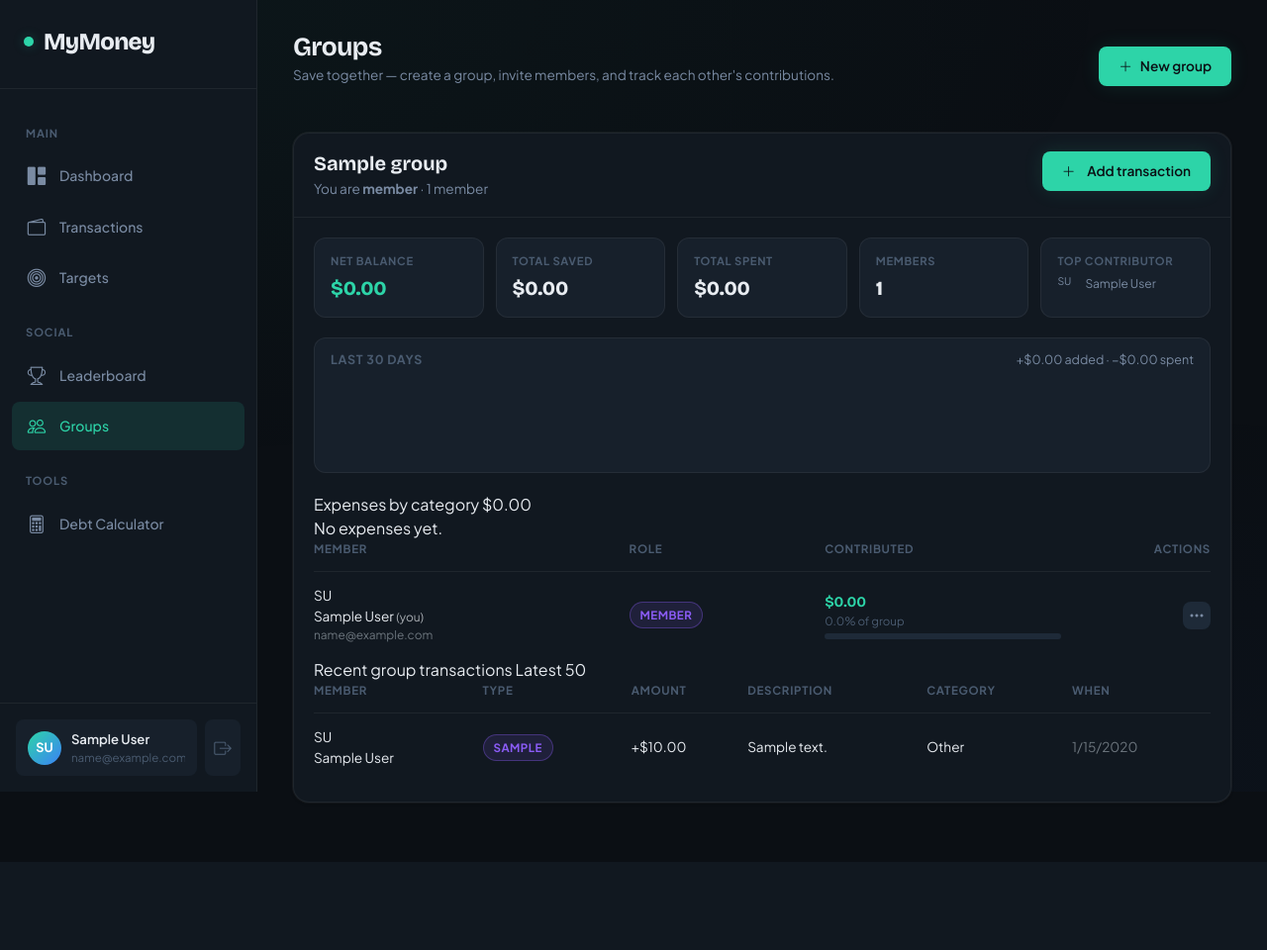
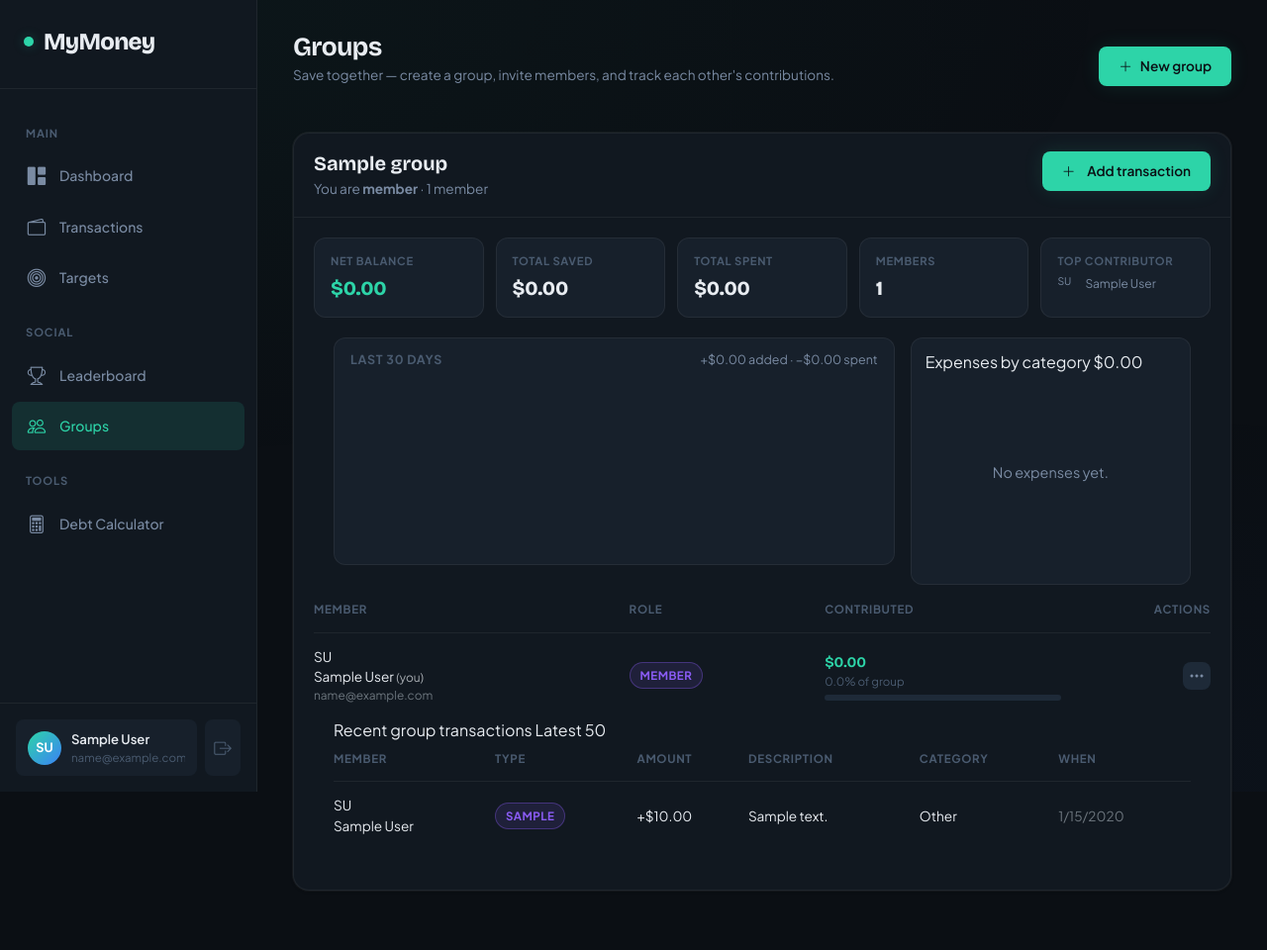
Before and after one commit to Haydosi/CITS3403-Project, a Flask app: page /groups in a window 1280 px wide. Shown: the whole page at 99% size. Before the commit the page ends 815 px from the top, so only its background shows below. Run offline with Flask 3, Linux system fonts and the light colour scheme; a user stored in the database is signed in; tables that the repository leaves empty hold one stand-in row (values such as "Sample post"); some libraries are stand-ins or nearby versions.

Commit message:
style(groups): layout for expense donut, recent txns, net colors

```diff
--- a/app/static/css/groups.css
+++ b/app/static/css/groups.css
@@ -254,3 +254,56 @@
 @media (max-width: 575.98px) {
     .grp-stats { grid-template-columns: 1fr 1fr; }
 }
+
+/* Net balance accent: green when positive, red when negative. */
+.grp-stat.accent.positive .grp-stat-value {
+    color: var(--accent-mint, #2dd4a8);
+}
+.grp-stat.accent.negative .grp-stat-value {
+    color: #ef4444;
+}
+
+/* Activity chart + expense donut side by side on wide screens. */
+.grp-chart-row {
+    display: grid;
+    grid-template-columns: 1fr;
+    gap: 16px;
+    padding: 0 20px 16px;
+}
+@media (min-width: 900px) {
+    .grp-chart-row {
+        grid-template-columns: 2fr 1fr;
+    }
+}
+
+.grp-breakdown-wrap {
+    border: 1px solid var(--border-subtle);
+    border-radius: var(--radius-md, 12px);
+    padding: 12px 14px;
+    background: var(--surface-2, rgba(255, 255, 255, 0.02));
+}
+.grp-breakdown-inner {
+    position: relative;
+    height: 200px;
+}
+.grp-breakdown-inner canvas {
+    width: 100% !important;
+    height: 100% !important;
+}
+.grp-breakdown-empty {
+    position: absolute;
+    inset: 0;
+    display: flex;
+    align-items: center;
+    justify-content: center;
+    color: var(--text-secondary);
+    font-size: 0.9rem;
+}
+
+/* Recent group transactions list. */
+.grp-recent-wrap {
+    padding: 0 20px 20px;
+}
+.grp-recent-wrap .grp-chart-head {
+    margin-bottom: 8px;
+}
```
